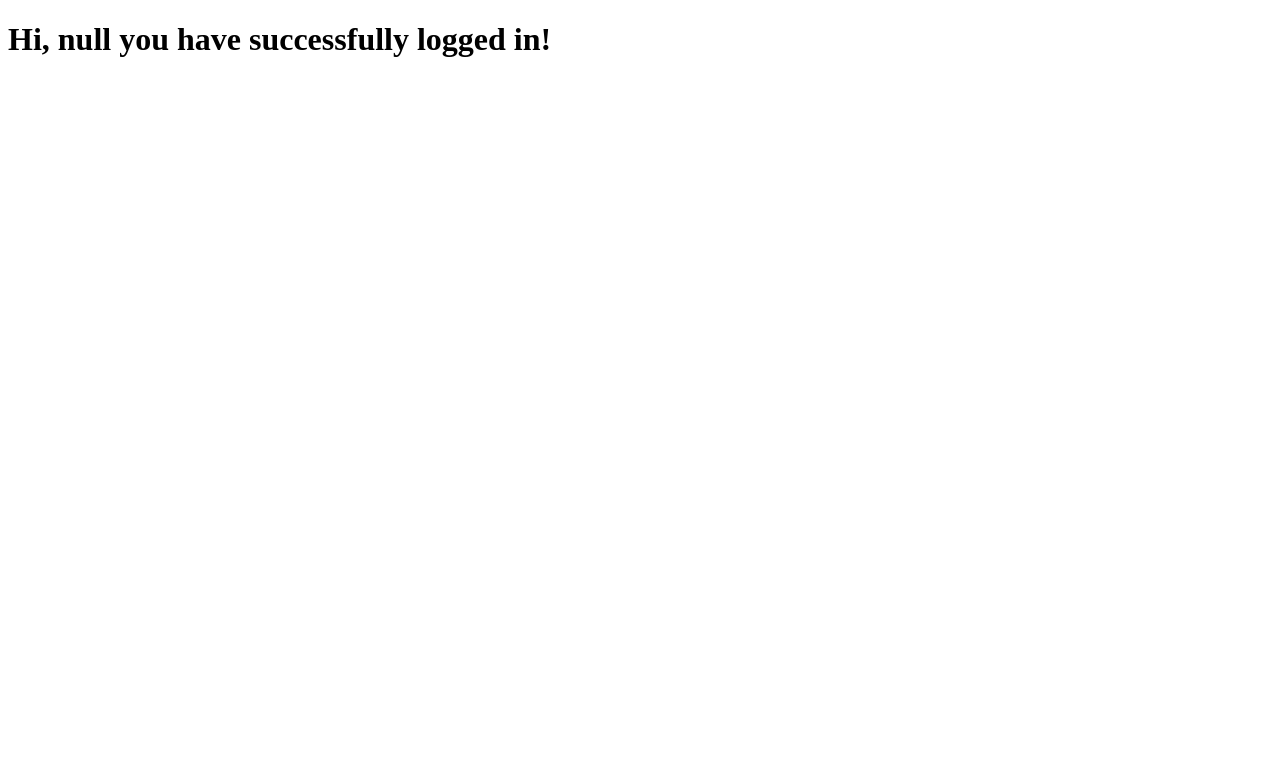
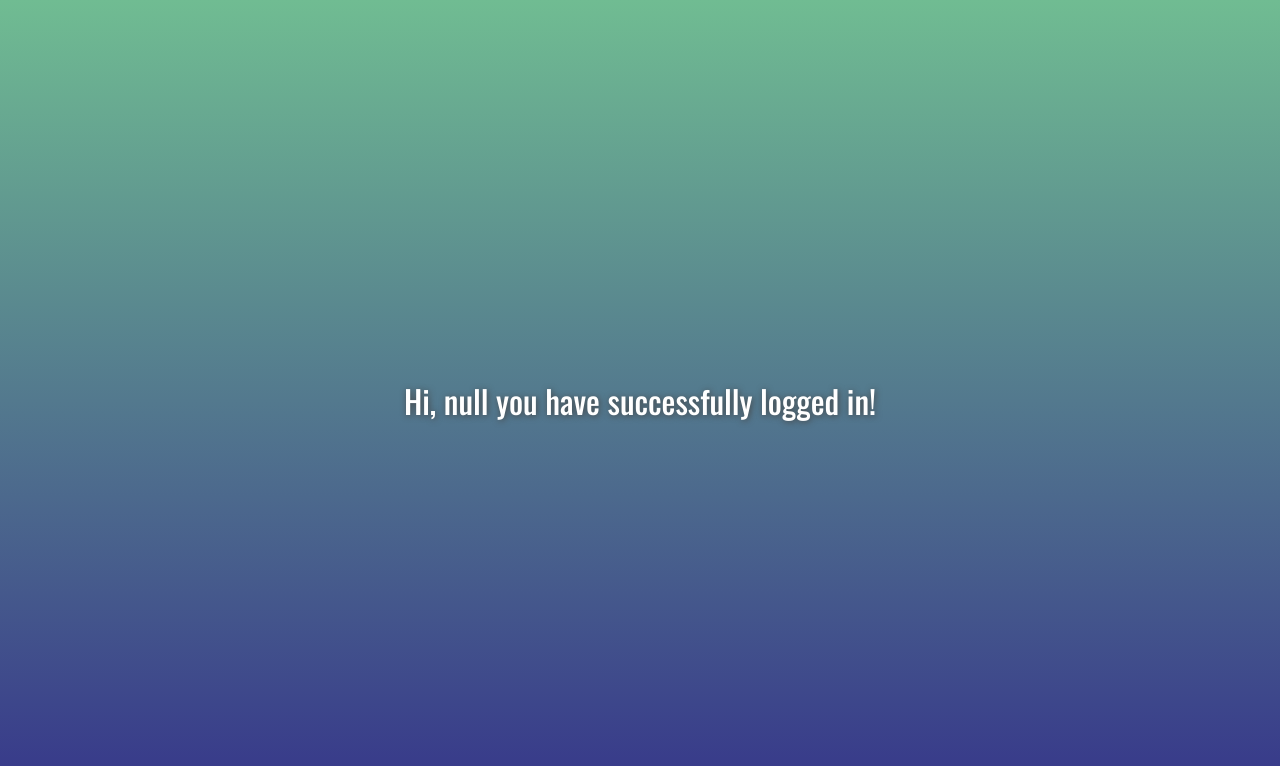
Before and after one commit to FernandoArtur/logger-system, a plain HTML site: page src/pages/signedin.html in a window 1280 px wide. Drawn offline with nearby package versions, Linux system fonts and the light colour scheme; the site is published under a folder, as on GitHub Pages, so addresses that start at the root find nothing.

Commit message:
Update signedin.html

```diff
--- a/src/pages/signedin.html
+++ b/src/pages/signedin.html
@@ -4,7 +4,7 @@
     <meta charset="UTF-8">
     <meta name="viewport" content="width=device-width, initial-scale=1.0">
     <title>Signed in</title>
-    <link rel="stylesheet" href="/src/styles/global.css">
+    <link rel="stylesheet" href="../styles/global.css">
 </head>
 <body>
     <main>
```
